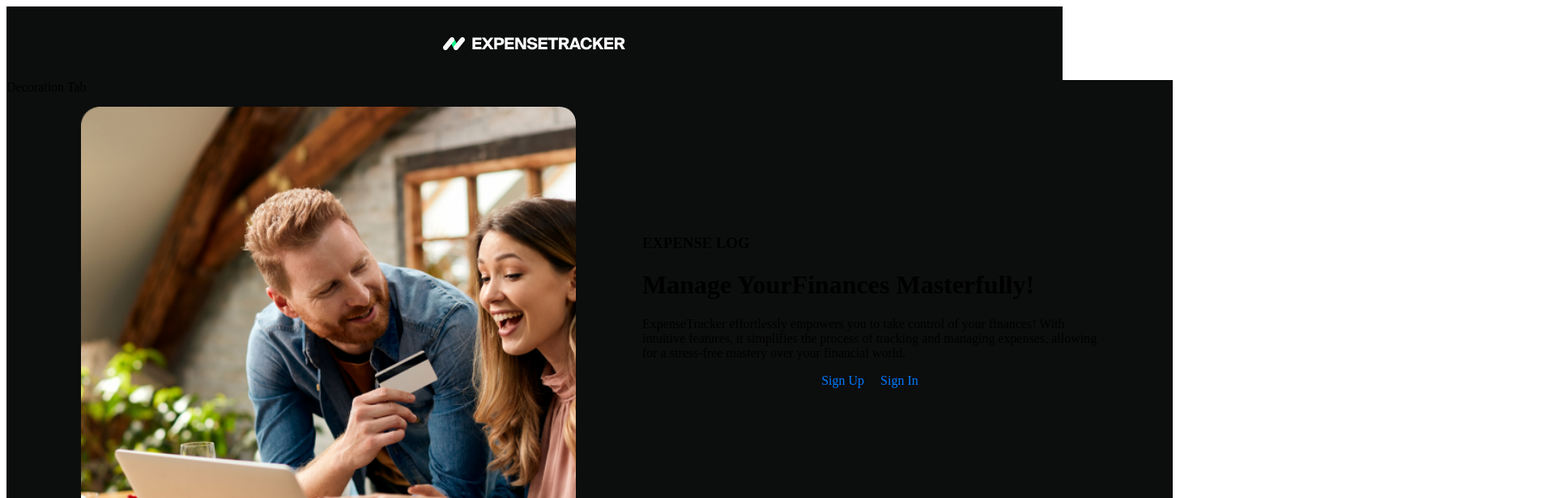
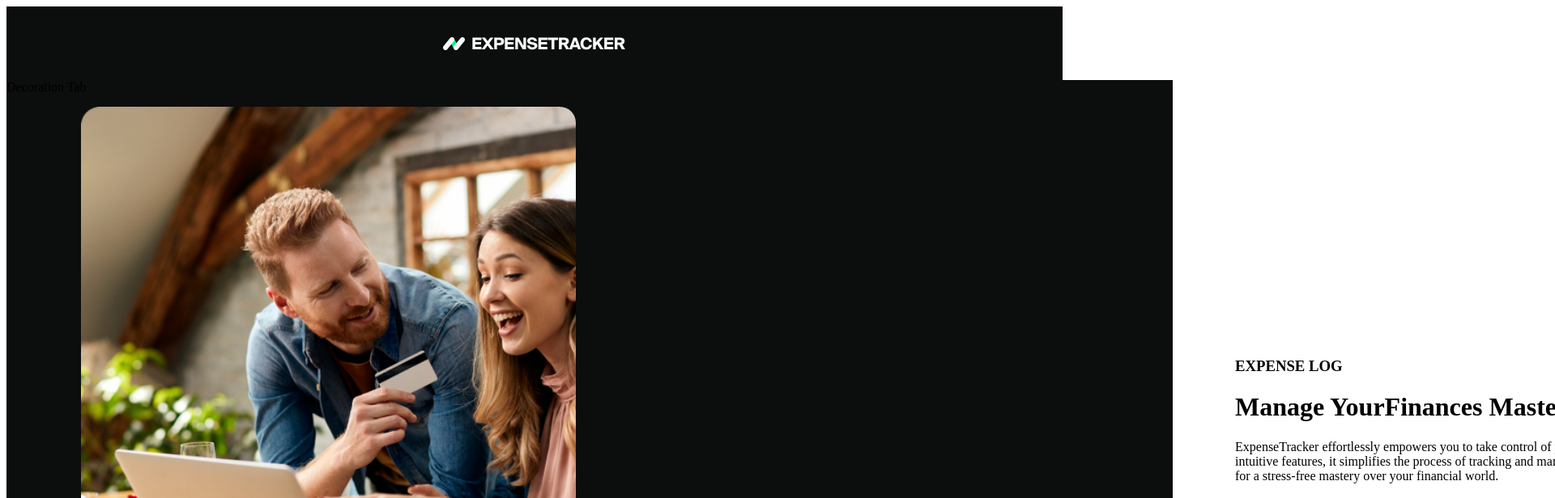
Before and after one commit to Reuelle/expense-tracker, a React (Create React App) app: page /expense-tracker/register in a window 1280 px wide. Both pictures are taken after a click on the element 660 px from the left and 53 px from the top of the page. Shown: the top 616 px of the page at 81% size, 1920 px wide, since content can reach past the window. Built offline with nearby package versions, Linux system fonts and the light colour scheme.

Commit message:
Update AuthNav.module.css

```diff
--- a/src/components/AuthNav/AuthNav.module.css
+++ b/src/components/AuthNav/AuthNav.module.css
@@ -15,3 +15,9 @@
 .link:hover {
   text-decoration: underline;
 }
+.header {
+  width: 562px;
+  height: 351px;
+  margin-left: 732px;
+  margin-top: 173px;
+}
```
